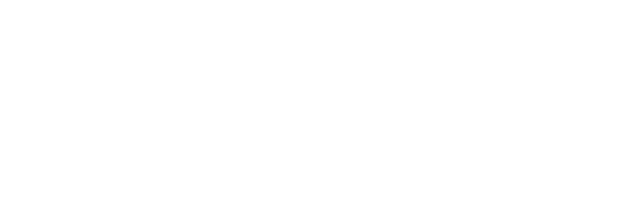
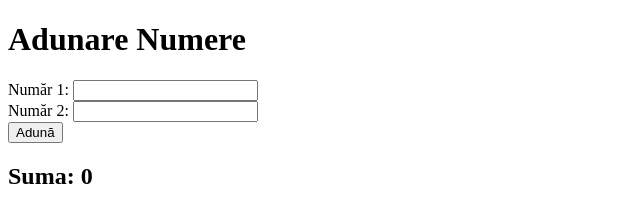
Before and after one commit to stev-cybe/web_addition, a plain HTML site: page index.html in a window 1280 px wide. Shown: the whole page, without its empty margins (0-640 px from the left). Drawn offline with Linux system fonts and the light colour scheme.

Commit message:
added main function

```diff
--- a/index.html
+++ b/index.html
@@ -1,11 +1,28 @@
+
 <!DOCTYPE html>
-<html lang="en">
+<html lang="ro">
 <head>
     <meta charset="UTF-8">
     <meta name="viewport" content="width=device-width, initial-scale=1.0">
-    <title>Document</title>
+    <title>Adunare Numere</title>
+    <script>
+        function adunaNumere() {
+            const numar1 = parseFloat(document.getElementById('numar1').value) || 0;
+            const numar2 = parseFloat(document.getElementById('numar2').value) || 0;
+            const suma = numar1 + numar2;
+            document.getElementById('rezultat').innerText = 'Suma: ' + suma;
+        }
+    </script>
 </head>
 <body>
-
+    <h1>Adunare Numere</h1>
+    <label for="numar1">Număr 1:</label>
+    <input type="number" id="numar1" oninput="adunaNumere()">
+    <br>
+    <label for="numar2">Număr 2:</label>
+    <input type="number" id="numar2" oninput="adunaNumere()">
+    <br>
+    <button onclick="adunaNumere()">Adună</button>
+    <h2 id="rezultat">Suma: 0</h2>
 </body>
 </html>
```
